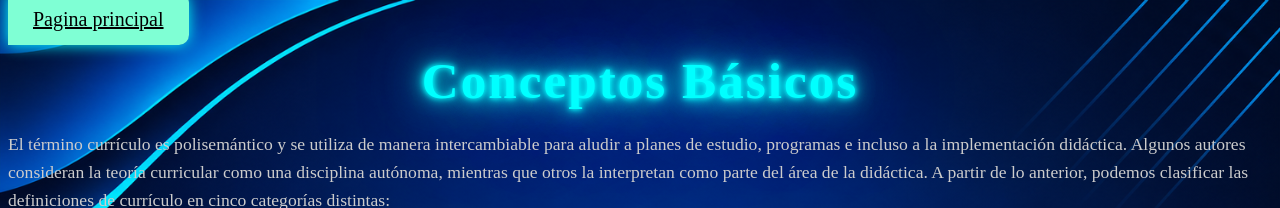
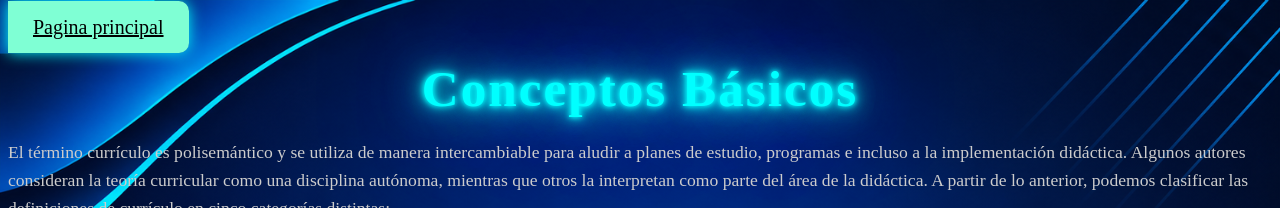
Before and after one commit to Michaelb200/P-gina-web., a plain HTML site: page Conceptos.html in a window 1280 px wide. Shown: the top 208 px of the page. Drawn offline with Linux system fonts and the light colour scheme.

Commit message:
Add files via upload

```diff
--- a/Conceptos.html
+++ b/Conceptos.html
@@ -119,7 +119,7 @@
 <body>
 
 <div class="contenedor-botones">
-		<a href="index.html" class="boton" target="_blank">Pagina principal</a>
+<p><a href="index.html" class="boton" target="_blank">Pagina principal</a> </p>
 <h1 class="titulo">Conceptos Básicos</h1>
 <p><span class="descripcion">El término currículo es polisemántico y se utiliza de manera intercambiable para aludir a planes de estudio, programas e incluso a la implementación didáctica. Algunos autores consideran la teoría curricular como una disciplina autónoma, mientras que otros la interpretan como parte del área de la didáctica. A partir de lo anterior, podemos clasificar las definiciones de currículo en cinco categorías distintas:</span></p>
 <p><img src="curriculum.png" width="1020" height="508" alt=""/></p>
```
Also changed, not shown: Modelos.html (+1 -1 lines), 1 other file.
